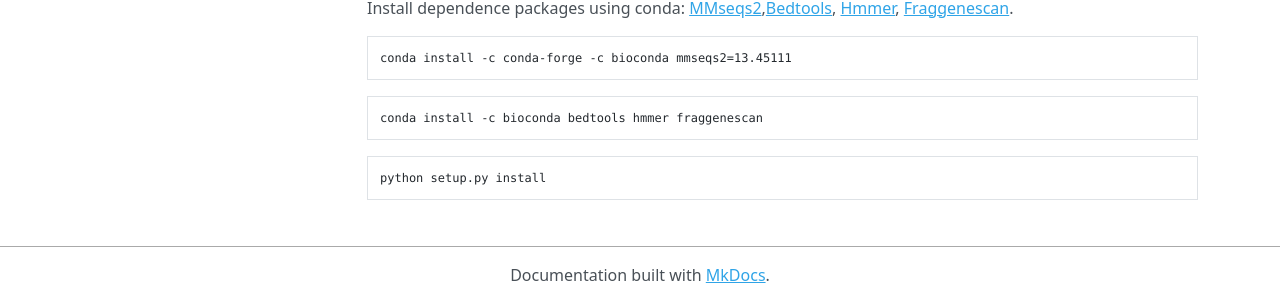
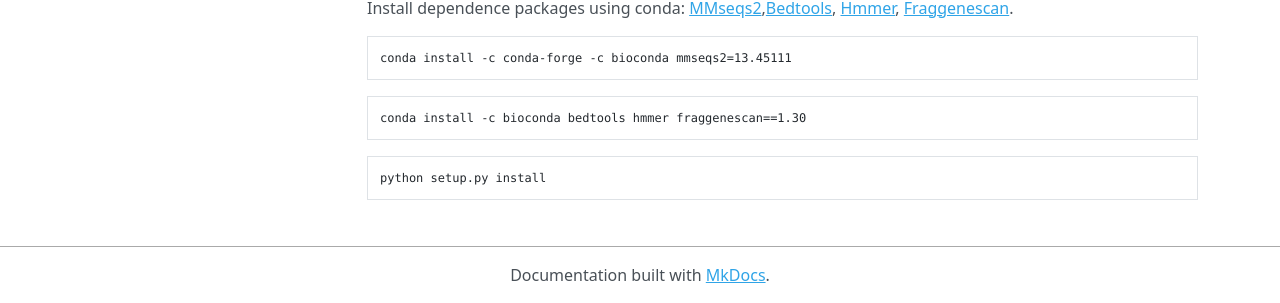
Before and after one commit to BigDataBiology/SemiBin, an MkDocs documentation site: the page built from docs/install.md, in a window 1280 px wide. Shown: the part 358-661 px from the top of the page. Built offline with MkDocs 1.6.1, drawn with Linux system fonts in a browser that asks for light colours; nearby versions of some CDN libraries.

Commit message:
Update docs

````diff
--- a/docs/install.md
+++ b/docs/install.md
@@ -18,7 +18,7 @@ Install dependence packages using conda: [MMseqs2](https://github.com/soedinglab
 conda install -c conda-forge -c bioconda mmseqs2=13.45111
 ```
 ```bash
-conda install -c bioconda bedtools hmmer fraggenescan
+conda install -c bioconda bedtools hmmer fraggenescan==1.30
 ```
 
 ```bash
````
Also changed, not shown: README.md (+1 -1 lines).
